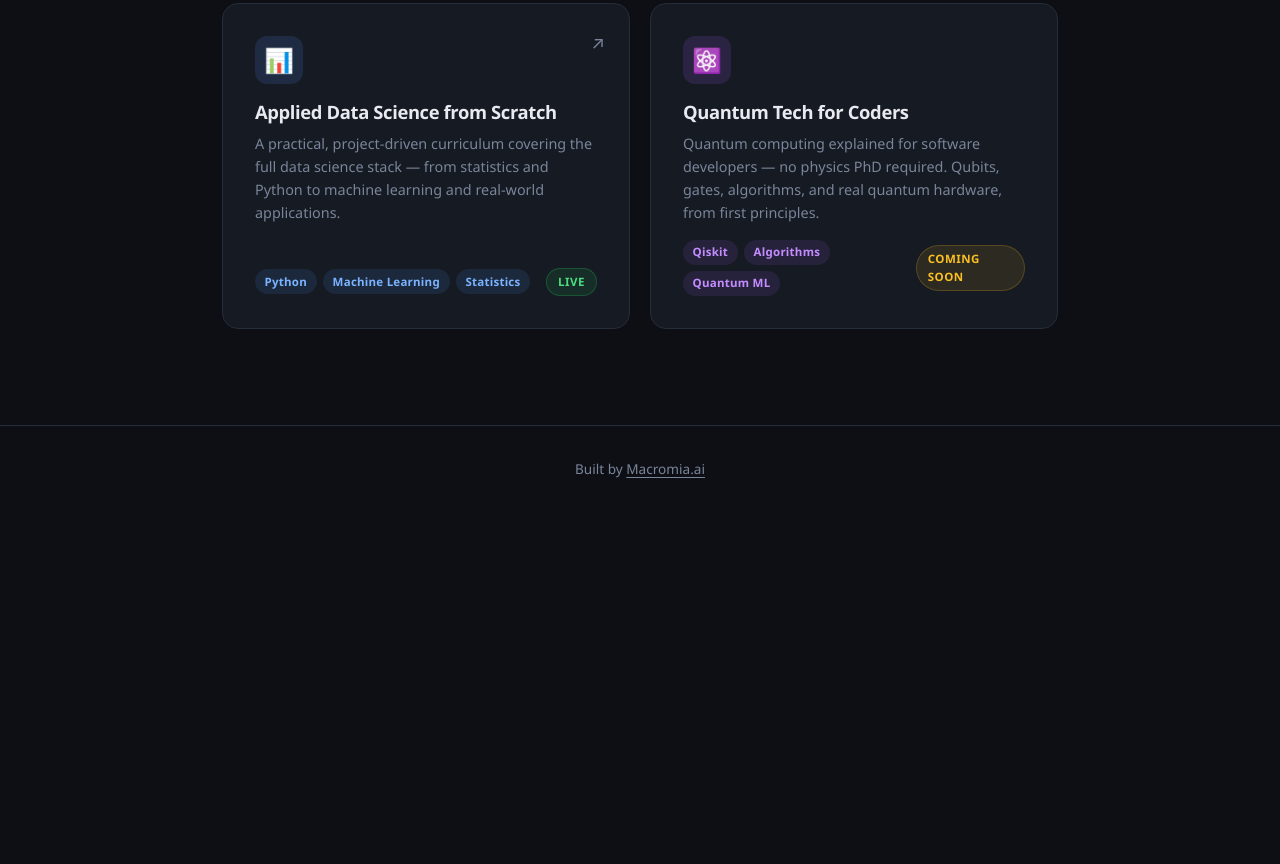
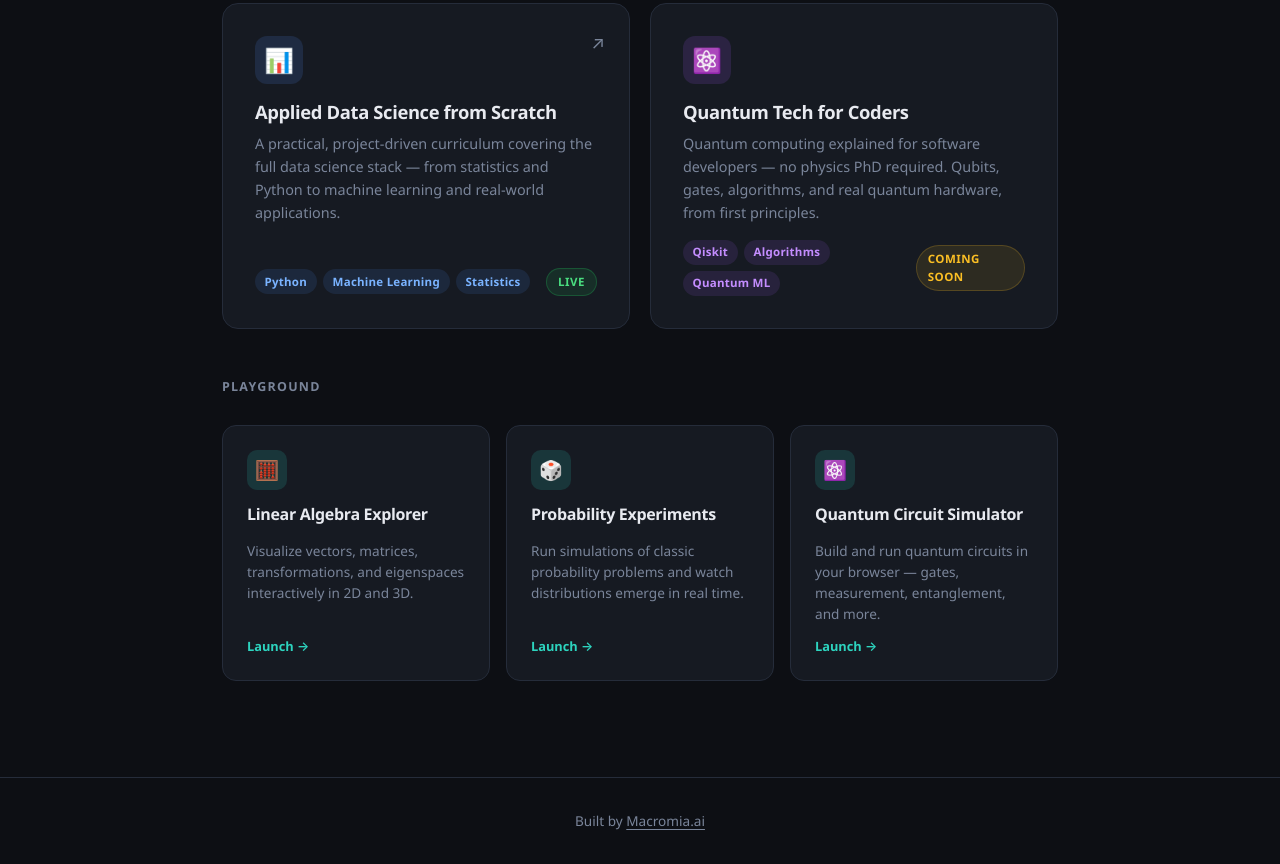
Before and after one commit to gabrielsanchez/gabrielsanchez.github.io, a plain HTML site: page index.html in a window 1280 px wide. Shown: the part 552-1416 px from the top of the page. Before the commit the page ends 1064 px from the top, so only its background shows below. Drawn offline with Linux system fonts and the light colour scheme.

Commit message:
add playground section with three interactive tool links
Co-Authored-By: Claude Sonnet 4.6 <noreply@anthropic.com>

```diff
--- a/index.html
+++ b/index.html
@@ -14,8 +14,10 @@
       --border: #252c3a;
       --accent1: #4f8ef7;
       --accent2: #a259f7;
+      --accent3: #2dd4bf;
       --accent1-glow: rgba(79, 142, 247, 0.15);
       --accent2-glow: rgba(162, 89, 247, 0.15);
+      --accent3-glow: rgba(45, 212, 191, 0.15);
       --text: #e8eaf0;
       --muted: #7a859a;
       --tag-bg: rgba(79, 142, 247, 0.12);
@@ -112,8 +114,99 @@
     .courses-section {
       max-width: 900px;
       margin: 0 auto;
-      padding: 2rem 2rem 6rem;
+      padding: 2rem 2rem 3rem;
     }
+
+    /* ── PLAYGROUND ── */
+    .playground-section {
+      max-width: 900px;
+      margin: 0 auto;
+      padding: 0 2rem 6rem;
+    }
+
+    .playground-grid {
+      display: grid;
+      grid-template-columns: repeat(auto-fit, minmax(260px, 1fr));
+      gap: 1rem;
+    }
+
+    .play-card {
+      background: var(--surface);
+      border: 1px solid var(--border);
+      border-radius: 14px;
+      padding: 1.5rem;
+      text-decoration: none;
+      color: inherit;
+      display: flex;
+      flex-direction: column;
+      gap: 0.75rem;
+      transition: background 0.2s, border-color 0.2s, transform 0.2s, box-shadow 0.2s;
+      position: relative;
+      overflow: hidden;
+    }
+
+    .play-card::before {
+      content: '';
+      position: absolute;
+      inset: 0;
+      border-radius: inherit;
+      background: radial-gradient(ellipse at top left, var(--accent3-glow), transparent 70%);
+      opacity: 0;
+      transition: opacity 0.3s;
+    }
+
+    .play-card:hover {
+      background: var(--surface-hover);
+      border-color: rgba(45, 212, 191, 0.45);
+      transform: translateY(-3px);
+      box-shadow: 0 12px 40px rgba(0,0,0,0.35);
+    }
+
+    .play-card:hover::before { opacity: 1; }
+
+    .play-card-icon {
+      width: 40px;
+      height: 40px;
+      border-radius: 10px;
+      background: var(--accent3-glow);
+      display: flex;
+      align-items: center;
+      justify-content: center;
+      font-size: 1.2rem;
+      position: relative;
+      z-index: 1;
+    }
+
+    .play-card-title {
+      font-size: 1rem;
+      font-weight: 700;
+      letter-spacing: -0.02em;
+      position: relative;
+      z-index: 1;
+    }
+
+    .play-card-desc {
+      font-size: 0.85rem;
+      color: var(--muted);
+      line-height: 1.55;
+      flex: 1;
+      position: relative;
+      z-index: 1;
+    }
+
+    .play-card-cta {
+      font-size: 0.8rem;
+      font-weight: 600;
+      color: #2dd4bf;
+      display: flex;
+      align-items: center;
+      gap: 0.3rem;
+      position: relative;
+      z-index: 1;
+      transition: gap 0.2s;
+    }
+
+    .play-card:hover .play-card-cta { gap: 0.5rem; }
 
     .section-heading {
       font-size: 0.78rem;
@@ -154,8 +247,9 @@
       transition: opacity 0.3s;
     }
 
-    .card.blue::before  { background: radial-gradient(ellipse at top left, var(--accent1-glow), transparent 70%); }
+    .card.blue::before   { background: radial-gradient(ellipse at top left, var(--accent1-glow), transparent 70%); }
     .card.purple::before { background: radial-gradient(ellipse at top left, var(--accent2-glow), transparent 70%); }
+    .card.teal::before   { background: radial-gradient(ellipse at top left, var(--accent3-glow), transparent 70%); }
 
     .card:hover {
       background: var(--surface-hover);
@@ -163,8 +257,9 @@
       box-shadow: 0 12px 40px rgba(0,0,0,0.35);
     }
 
-    .card.blue:hover  { border-color: rgba(79, 142, 247, 0.45); }
+    .card.blue:hover   { border-color: rgba(79, 142, 247, 0.45); }
     .card.purple:hover { border-color: rgba(162, 89, 247, 0.45); }
+    .card.teal:hover   { border-color: rgba(45, 212, 191, 0.45); }
 
     .card:hover::before { opacity: 1; }
 
@@ -180,8 +275,9 @@
       z-index: 1;
     }
 
-    .card.blue  .card-icon { background: var(--accent1-glow); }
+    .card.blue   .card-icon { background: var(--accent1-glow); }
     .card.purple .card-icon { background: var(--accent2-glow); }
+    .card.teal   .card-icon { background: var(--accent3-glow); }
 
     .card-body { position: relative; z-index: 1; }
 
@@ -223,6 +319,11 @@
     .tag.purple-tag {
       background: rgba(162, 89, 247, 0.12);
       color: #c48dff;
+    }
+
+    .tag.teal-tag {
+      background: rgba(45, 212, 191, 0.12);
+      color: #5eead4;
     }
 
     .badge {
@@ -269,10 +370,11 @@
     footer a:hover { color: var(--text); }
 
     @media (max-width: 500px) {
-      .courses-grid { grid-template-columns: 1fr; }
+      .courses-grid, .playground-grid { grid-template-columns: 1fr; }
       header { padding: 1rem 1.25rem; }
       .hero { padding: 4rem 1.25rem 3rem; }
-      .courses-section { padding: 1rem 1.25rem 4rem; }
+      .courses-section { padding: 1rem 1.25rem 2rem; }
+      .playground-section { padding: 0 1.25rem 4rem; }
     }
   </style>
 </head>
@@ -333,6 +435,34 @@
 
       </div>
     </section>
+
+    <section class="playground-section">
+      <p class="section-heading">Playground</p>
+      <div class="playground-grid">
+
+        <a class="play-card" href="https://vectorplayground.macromia.ai/" target="_blank" rel="noopener">
+          <div class="play-card-icon">🧮</div>
+          <div class="play-card-title">Linear Algebra Explorer</div>
+          <div class="play-card-desc">Visualize vectors, matrices, transformations, and eigenspaces interactively in 2D and 3D.</div>
+          <span class="play-card-cta">Launch →</span>
+        </a>
+
+        <a class="play-card" href="https://probabilitysimulator.macromia.ai/" target="_blank" rel="noopener">
+          <div class="play-card-icon">🎲</div>
+          <div class="play-card-title">Probability Experiments</div>
+          <div class="play-card-desc">Run simulations of classic probability problems and watch distributions emerge in real time.</div>
+          <span class="play-card-cta">Launch →</span>
+        </a>
+
+        <a class="play-card" href="https://quantumsimulator.macromia.ai/" target="_blank" rel="noopener">
+          <div class="play-card-icon">⚛️</div>
+          <div class="play-card-title">Quantum Circuit Simulator</div>
+          <div class="play-card-desc">Build and run quantum circuits in your browser — gates, measurement, entanglement, and more.</div>
+          <span class="play-card-cta">Launch →</span>
+        </a>
+
+      </div>
+    </section>
   </main>
 
   <footer>
```
